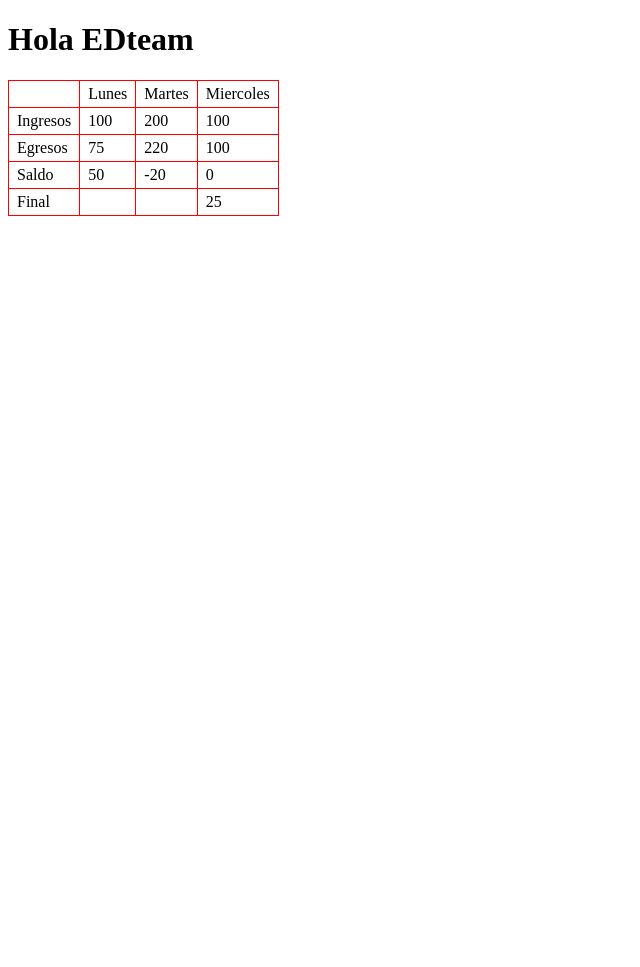
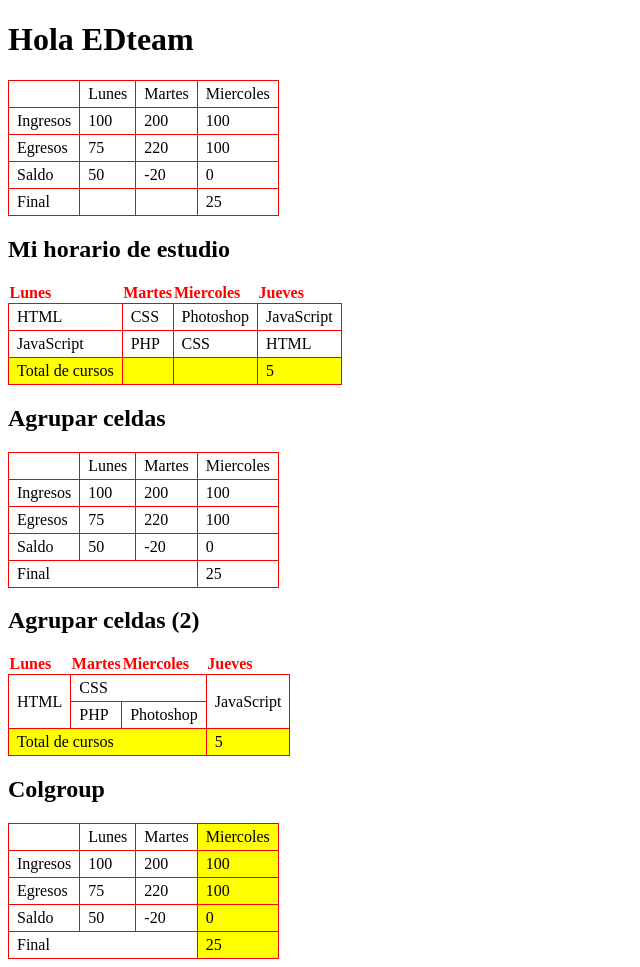
Before and after one commit to albert-08/curso-html-edteam, a plain HTML site: page Modulo6/index.html in a window 1280 px wide. Shown: the whole page, without its empty margins (0-640 px from the left). Before the commit the page ends 800 px from the top, so only its background shows below. Drawn offline with Linux system fonts and the light colour scheme.

Commit message:
update modulo 6

```diff
--- a/Modulo6/index.html
+++ b/Modulo6/index.html
@@ -12,6 +12,15 @@
     td {
       border: 1px solid red;
       padding: .25em .5em;
+    }
+
+    tfoot {
+      background: yellow;
+    }
+
+    thead {
+      color: red;
+      text-align: left;
     }
   </style>
 </head>
@@ -59,5 +68,172 @@
       <td>25</td>
     </tr>
   </table>
+
+  <!--
+    Estructura completa de una tabla
+
+    <table>
+      <caption></caption>
+      <th>
+        <td></td>
+        <td></td>
+      <th>
+      <tbody>
+        <tr>
+          <td></td>
+          <td></td>
+        <tr>
+      </tbody>
+      <tfoot>
+        <td></td>
+        <td></td>
+      <tfoot>
+      </table>
+
+  -->
+
+  <h2>Mi horario de estudio</h2>
+
+  <table>
+    <thead>
+      <tr>
+        <th>Lunes</th>
+        <th>Martes</th>
+        <th>Miercoles</th>
+        <th>Jueves</th>
+      </tr>
+    </thead>
+    <tbody>
+      <tr>
+        <td>HTML</td>
+        <td>CSS</td>
+        <td>Photoshop</td>
+        <td>JavaScript</td>
+      </tr>
+      <tr>
+        <td>JavaScript</td>
+        <td>PHP</td>
+        <td>CSS</td>
+        <td>HTML</td>
+      </tr>
+    </tbody>
+    <tfoot>
+      <tr>
+        <td>Total de cursos</td>
+        <td></td>
+        <td></td>
+        <td>5</td>
+      </tr>
+    </tfoot>
+  </table>
+
+  <!-- Agrupar celdas
+
+    Se usan los atributos
+
+    colspan=n
+    rowspan=n
+
+    Donde n es la cantidad de columnas o filas que se van a combinar o agrupar.
+  -->
+
+  <h2>Agrupar celdas</h2>
+  <table>
+    <tr>
+      <td></td>
+      <td>Lunes</td>
+      <td>Martes</td>
+      <td>Miercoles</td>
+    </tr>
+    <tr>
+      <td>Ingresos</td>
+      <td>100</td>
+      <td>200</td>
+      <td>100</td>
+    </tr>
+    <tr>
+      <td>Egresos</td>
+      <td>75</td>
+      <td>220</td>
+      <td>100</td>
+    </tr>
+    <tr>
+      <td>Saldo</td>
+      <td>50</td>
+      <td>-20</td>
+      <td>0</td>
+    </tr>
+    <tr>
+      <td colspan="3">Final</td>
+      <td>25</td>
+    </tr>
+  </table>
+
+  <h2>Agrupar celdas (2)</h2>
+
+  <table>
+    <thead>
+      <tr>
+        <th>Lunes</th>
+        <th>Martes</th>
+        <th>Miercoles</th>
+        <th>Jueves</th>
+      </tr>
+    </thead>
+    <tbody>
+      <tr>
+        <td rowspan="2">HTML</td>
+        <td colspan="2">CSS</td>
+        <td rowspan="2">JavaScript</td>
+      </tr>
+      <tr>
+        <td>PHP</td>
+        <td>Photoshop</td>
+      </tr>
+    </tbody>
+    <tfoot>
+      <tr>
+        <td colspan="3">Total de cursos</td>
+        <td>5</td>
+      </tr>
+    </tfoot>
+  </table>
+
+  <!-- colgroup -->
+   <h2>Colgroup</h2>
+  <table>
+    <colgroup>
+      <col span="3">
+      <col style="background: yellow;">
+    </colgroup>
+    <tr>
+      <td></td>
+      <td>Lunes</td>
+      <td>Martes</td>
+      <td>Miercoles</td>
+    </tr>
+    <tr>
+      <td>Ingresos</td>
+      <td>100</td>
+      <td>200</td>
+      <td>100</td>
+    </tr>
+    <tr>
+      <td>Egresos</td>
+      <td>75</td>
+      <td>220</td>
+      <td>100</td>
+    </tr>
+    <tr>
+      <td>Saldo</td>
+      <td>50</td>
+      <td>-20</td>
+      <td>0</td>
+    </tr>
+    <tr>
+      <td colspan="3">Final</td>
+      <td>25</td>
+    </tr>
+  </table>
 </body>
 </html>
```
